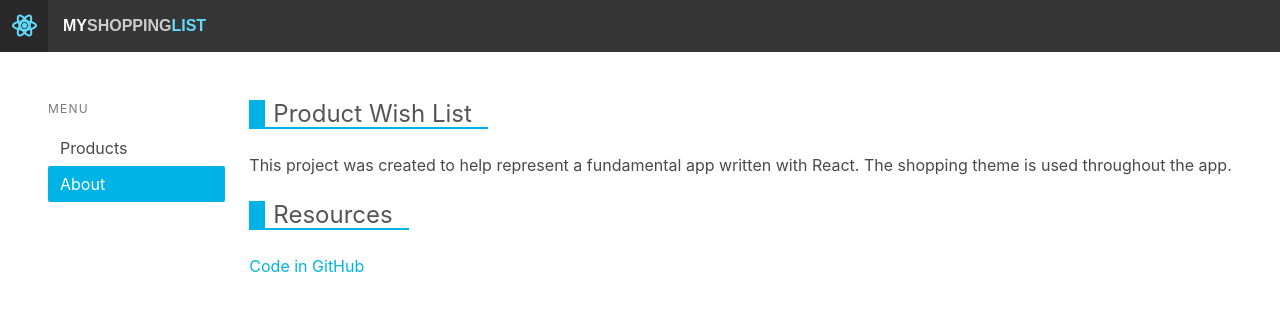
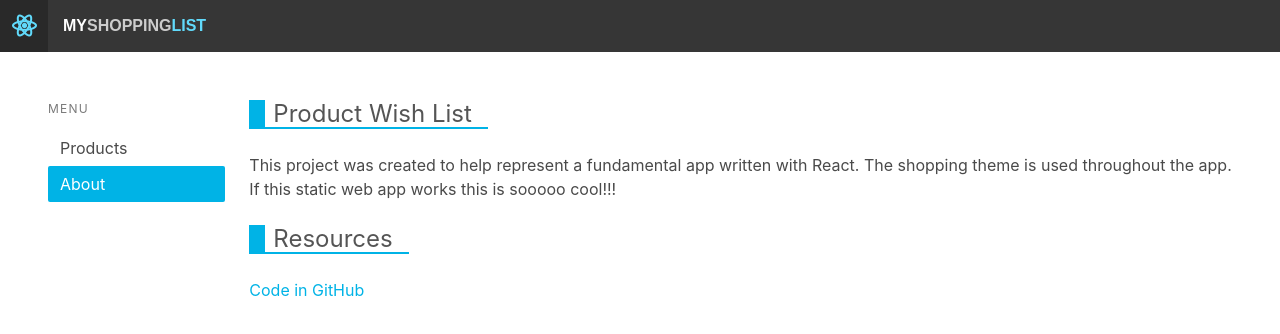
Before and after one commit to VinujaS/my-static-web-app, a React (Create React App) app in the folder react-app/: page /about in a window 1280 px wide. Shown: the top 334 px of the page. Built offline with nearby package versions, Linux system fonts and the light colour scheme.

Commit message:
Update About.js

```diff
--- a/react-app/src/About.js
+++ b/react-app/src/About.js
@@ -7,6 +7,8 @@ const About = () => (
       <p>
         This project was created to help represent a fundamental app written
         with React. The shopping theme is used throughout the app.
+
+        If this static web app works this is sooooo cool!!!
       </p>
       <br />
       <h2 className="title">Resources</h2>
```
